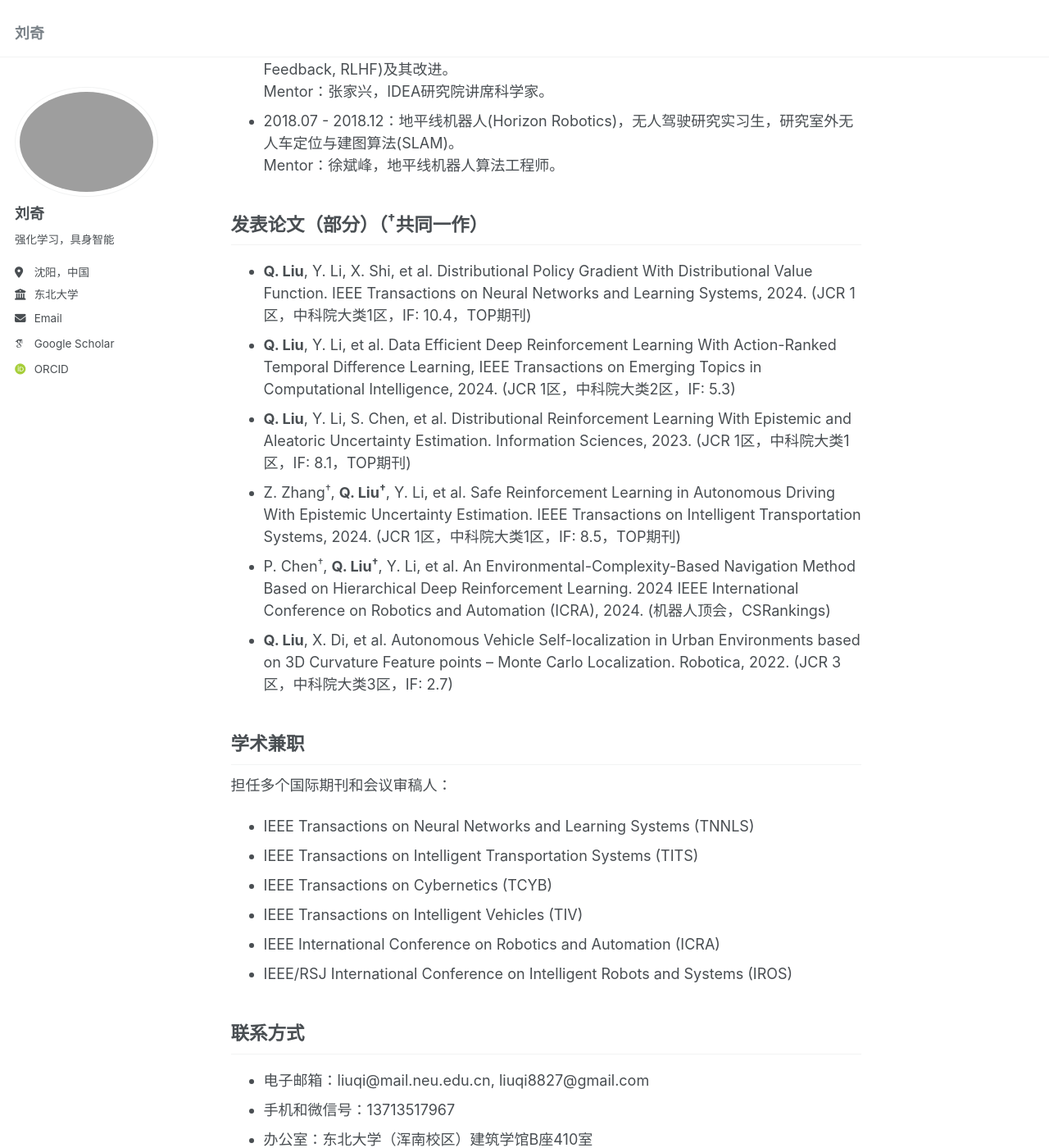
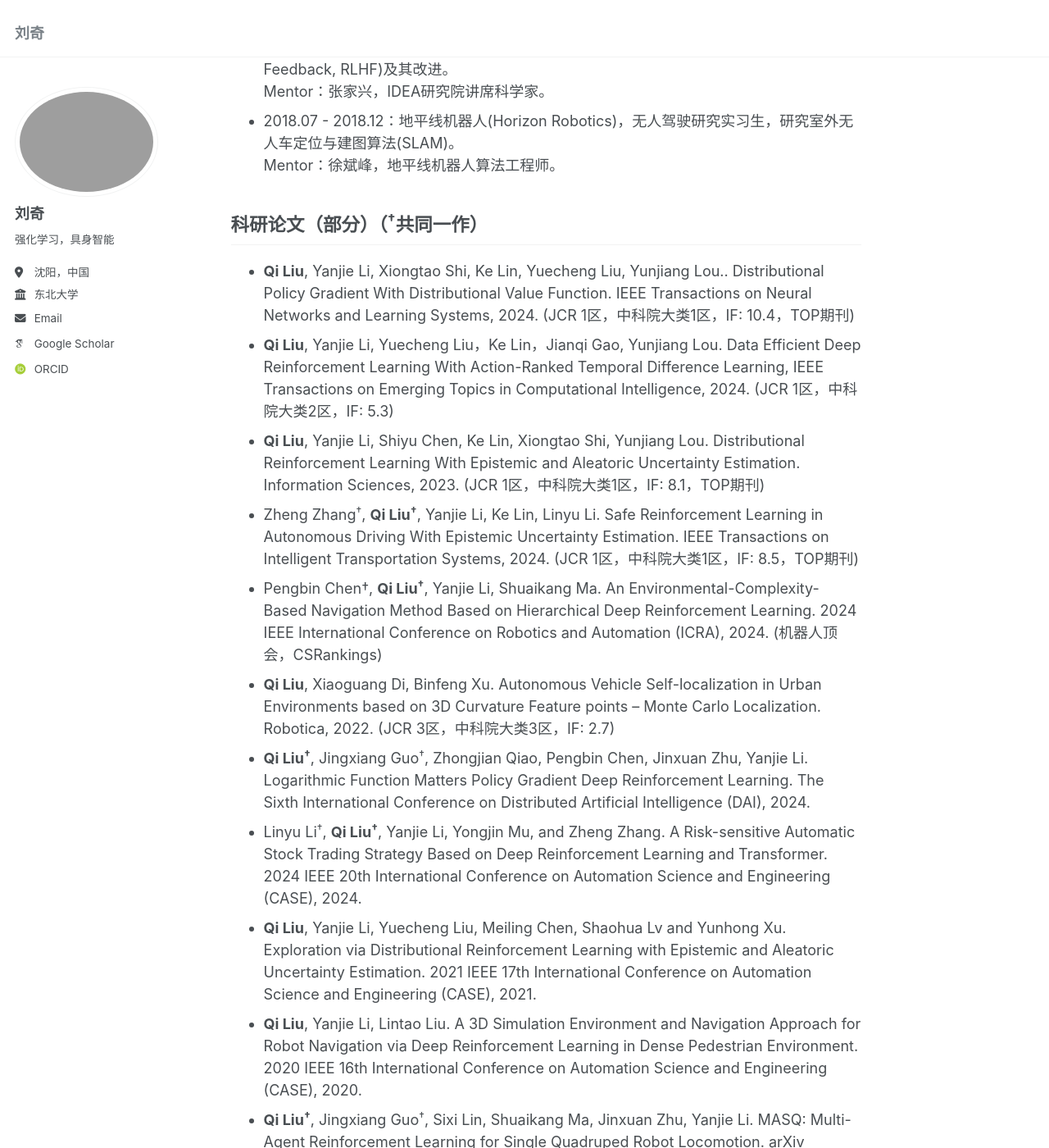
Before and after one commit to liuqi8827/liuqi8827.github.io, a Jekyll site: the page built from _pages/about.md, in a window 1280 px wide and 1400 px high, scrolled down 927 px. Shown: the whole window at 82% size. Built offline with Jekyll 4.4.1, drawn with Linux system fonts in a browser that asks for light colours; some web fonts are replaced; some of the changed text lies outside the part shown.

Commit message:
Update about.md

```diff
--- a/_pages/about.md
+++ b/_pages/about.md
@@ -9,17 +9,17 @@ redirect_from:
 
 刘奇，东北大学机器人科学与工程学院特聘副研究员。2024年获哈尔滨工业大学（深圳）控制科学与工程专业博士学位。研究方向为深度强化学习算法、具身智能和大模型等。在国内外著名学术期刊和会议上发表论文20余篇，其中第一作者论文10篇。担任多个国际期刊和会议 (IEEE TNNLS, IEEE TITS, IEEE TCYB, IEEE TIV, ICRA等) 审稿人。
 
-## 研究方向
+## <front color="blue">研究方向</front>
 主要研究方向为深度强化学习算法和具身智能：
 - **深度强化学习算法**：如价值函数估计、智能体探索、安全强化学习等
 - **多智能体深度强化学习算法**：如多智能体协作、信用分配等
 - **大语言模型对齐**：如安全价值对齐、人类反馈强化学习等
 - **具身智能**：基于学习（深度强化学习、模仿学习和大模型等）的各类智能机器人控制、决策和协作，如：四足机械狗的步态和技能学习、机械臂和多指灵巧手的操作、双足人形机器人全身控制、轮式机器人和无人驾驶导航。
 
-**欢迎对上述方向感兴趣的学生（本硕博）联系，进行科研合作（可远程）。
-也欢迎对深度强化学习在其他领域的应用（如：智能电网、推荐系统、自动股票交易等）感兴趣的同学联系，本人也做过相关的研究。**
+<front color="red">欢迎对上述方向感兴趣的学生（本硕博）联系，进行科研合作（可远程）。
+也欢迎对深度强化学习在其他领域的应用（如：智能电网、推荐系统、自动股票交易等）感兴趣的同学联系，本人也做过相关的研究。</front>
 
-## 研究经历
+## <front color="blue">研究经历</front>
 - 2024.08 - 2024.11：北京星动纪元科技有限公司(ROBOTERA)，具身智能研究实习生，研究基于深度强化学习的机械臂和5指灵巧手控制。
   Mentor：陈建宇，清华大学交叉信息研究院助理教授。
 - 2024.03 - 2024.06：北京智谱AI (Zhipu AI)，大语言模型(Large Language Model, LLM) 研究实习生，研究基于大模型的代码生成。
@@ -29,16 +29,21 @@ redirect_from:
 - 2018.07 - 2018.12：地平线机器人(Horizon Robotics)，无人驾驶研究实习生，研究室外无人车定位与建图算法(SLAM)。
   Mentor：徐斌峰，地平线机器人算法工程师。
 
-## 发表论文（部分）（<sup>†</sup>共同一作）
-- **Q. Liu**, Y. Li, X. Shi, et al. Distributional Policy Gradient With Distributional Value Function. IEEE Transactions on Neural Networks and Learning Systems, 2024. (JCR 1区，中科院大类1区，IF: 10.4，TOP期刊)
-- **Q. Liu**, Y. Li, et al. Data Efficient Deep Reinforcement Learning With Action-Ranked Temporal Difference Learning, IEEE Transactions on Emerging Topics in Computational Intelligence, 2024. (JCR 1区，中科院大类2区，IF: 5.3)
-- **Q. Liu**, Y. Li, S. Chen, et al. Distributional Reinforcement Learning With Epistemic and Aleatoric Uncertainty Estimation. Information Sciences, 2023. (JCR 1区，中科院大类1区，IF: 8.1，TOP期刊)
-- Z. Zhang<sup>†</sup>, **Q. Liu<sup>†</sup>**, Y. Li, et al. Safe Reinforcement Learning in Autonomous Driving With Epistemic Uncertainty Estimation. IEEE Transactions on Intelligent Transportation Systems, 2024. (JCR 1区，中科院大类1区，IF: 8.5，TOP期刊)
-- P. Chen<sup>†</sup>, **Q. Liu<sup>†</sup>**, Y. Li, et al. An Environmental-Complexity-Based Navigation Method Based on Hierarchical Deep Reinforcement Learning. 2024 IEEE International Conference on Robotics and Automation (ICRA), 2024. (机器人顶会，CSRankings)
-- **Q. Liu**, X. Di, et al. Autonomous Vehicle Self-localization in Urban Environments based on 3D Curvature Feature points – Monte Carlo Localization. Robotica, 2022. (JCR 3区，中科院大类3区，IF: 2.7)
+## <front color="blue">科研论文（部分）（<sup>†</sup>共同一作）</front>
+- **Qi Liu**, Yanjie Li, Xiongtao Shi, Ke Lin, Yuecheng Liu, Yunjiang Lou.. Distributional Policy Gradient With Distributional Value Function. IEEE Transactions on Neural Networks and Learning Systems, 2024. (JCR 1区，中科院大类1区，IF: 10.4，TOP期刊)
+- **Qi Liu**, Yanjie Li, Yuecheng Liu，Ke Lin，Jianqi Gao, Yunjiang Lou. Data Efficient Deep Reinforcement Learning With Action-Ranked Temporal Difference Learning, IEEE Transactions on Emerging Topics in Computational Intelligence, 2024. (JCR 1区，中科院大类2区，IF: 5.3)
+- **Qi Liu**, Yanjie Li, Shiyu Chen, Ke Lin, Xiongtao Shi, Yunjiang Lou. Distributional Reinforcement Learning With Epistemic and Aleatoric Uncertainty Estimation. Information Sciences, 2023. (JCR 1区，中科院大类1区，IF: 8.1，TOP期刊)
+- Zheng Zhang<sup>†</sup>, **Qi Liu<sup>†</sup>**, Yanjie Li, Ke Lin, Linyu Li. Safe Reinforcement Learning in Autonomous Driving With Epistemic Uncertainty Estimation. IEEE Transactions on Intelligent Transportation Systems, 2024. (JCR 1区，中科院大类1区，IF: 8.5，TOP期刊)
+- Pengbin Chen†, **Qi Liu<sup>†</sup>**, Yanjie Li, Shuaikang Ma. An Environmental-Complexity-Based Navigation Method Based on Hierarchical Deep Reinforcement Learning. 2024 IEEE International Conference on Robotics and Automation (ICRA), 2024. (机器人顶会，CSRankings)
+- **Qi Liu**, Xiaoguang Di, Binfeng Xu. Autonomous Vehicle Self-localization in Urban Environments based on 3D Curvature Feature points – Monte Carlo Localization. Robotica, 2022. (JCR 3区，中科院大类3区，IF: 2.7)
+- **Qi Liu<sup>†</sup>**, Jingxiang Guo<sup>†</sup>, Zhongjian Qiao, Pengbin Chen, Jinxuan Zhu, Yanjie Li. Logarithmic Function Matters Policy Gradient Deep Reinforcement Learning. The Sixth International Conference on Distributed Artificial Intelligence (DAI), 2024.
+- Linyu Li<sup>†</sup>, **Qi Liu<sup>†</sup>**, Yanjie Li, Yongjin Mu, and Zheng Zhang. A Risk-sensitive Automatic Stock Trading Strategy Based on Deep Reinforcement Learning and Transformer. 2024 IEEE 20th International Conference on Automation Science and Engineering (CASE), 2024.
+- **Qi Liu**, Yanjie Li, Yuecheng Liu, Meiling Chen, Shaohua Lv and Yunhong Xu. Exploration via Distributional Reinforcement Learning with Epistemic and Aleatoric Uncertainty Estimation. 2021 IEEE 17th International Conference on Automation Science and Engineering (CASE), 2021.
+- **Qi Liu**, Yanjie Li, Lintao Liu. A 3D Simulation Environment and Navigation Approach for Robot Navigation via Deep Reinforcement Learning in Dense Pedestrian Environment. 2020 IEEE 16th International Conference on Automation Science and Engineering (CASE), 2020.
+- **Qi Liu<sup>†</sup>**, Jingxiang Guo<sup>†</sup>, Sixi Lin, Shuaikang Ma, Jinxuan Zhu, Yanjie Li. MASQ: Multi-Agent Reinforcement Learning for Single Quadruped Robot Locomotion. arXiv preprint arXiv:2408.13759
+- **Qi Liu**, Jianqi Gao, et al. Multi-Agent Target Assignment and Path Finding for Intelligent Warehouse: A Cooperative Multi-Agent Deep Reinforcement Learning Perspective. arXiv preprint arXiv:2408.13750
 
-
-## 学术兼职
+## <front color="blue">学术兼职</front>
 担任多个国际期刊和会议审稿人：
 - IEEE Transactions on Neural Networks and Learning Systems (TNNLS)
 - IEEE Transactions on Intelligent Transportation Systems (TITS)
@@ -47,7 +52,7 @@ redirect_from:
 - IEEE International Conference on Robotics and Automation (ICRA)
 - IEEE/RSJ International Conference on Intelligent Robots and Systems (IROS)
 
-## 联系方式
+## <front color="blue">联系方式</front>
 - 电子邮箱：liuqi@mail.neu.edu.cn, liuqi8827@gmail.com
 - 手机和微信号：13713517967
 - 办公室：东北大学（浑南校区）建筑学馆B座410室
```
